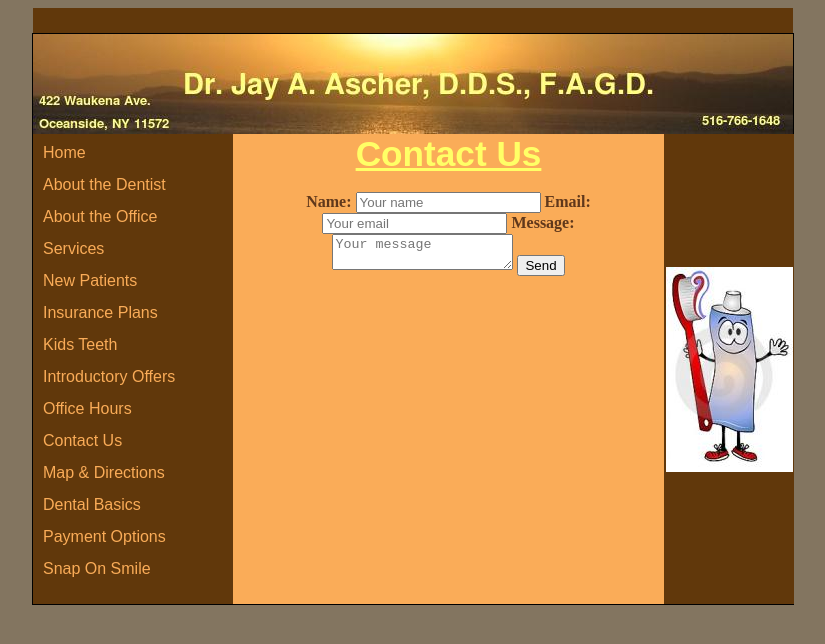
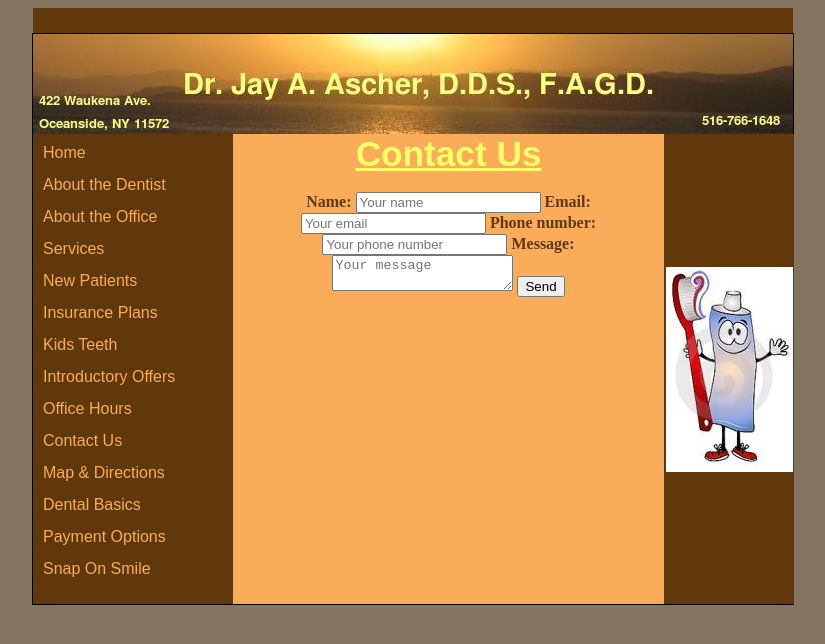
Before and after one commit to jaydental/jaydental.github.io, a plain HTML site: page ContactUs.html in a window 1280 px wide. Shown: the whole page, without its empty margins (227-1052 px from the left). Drawn offline with Linux system fonts and the light colour scheme.

Commit message:
Add files via upload

```diff
--- a/ContactUs.html
+++ b/ContactUs.html
@@ -45,6 +45,7 @@ Directions</a></li>
 <form id="contactform" action="//formspree.io/dr.jay3@juno.com" method="POST">
   Name: <input type="text" name="name" placeholder="Your name">
   Email: <input type="email" name="_replyto" placeholder="Your email">
+Phone number: <input type="text" name="phone" placeholder="Your phone number">
 Message:  <textarea name="message" placeholder="Your message"></textarea>
   <input type="submit" value="Send">
   <input type="hidden" name="_next" value="sent.html"/>
```
